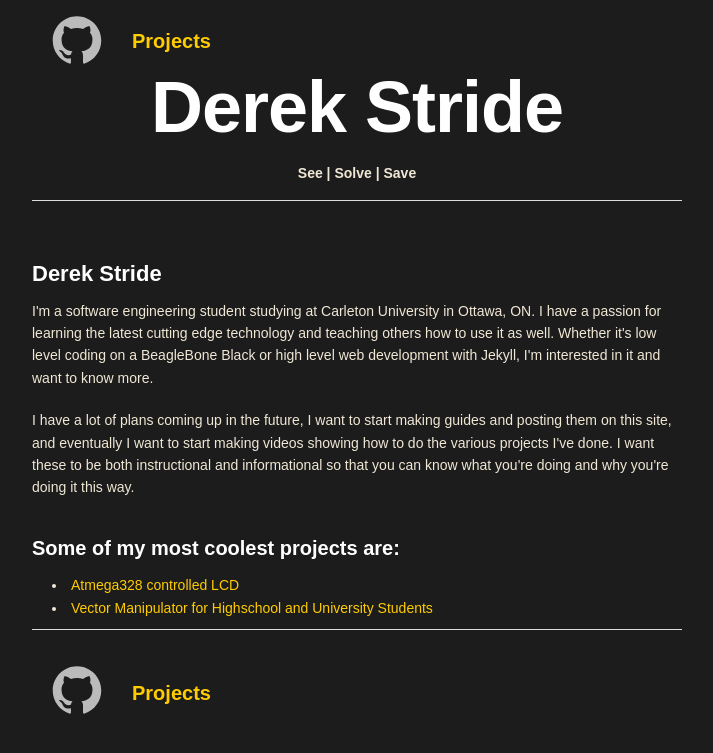
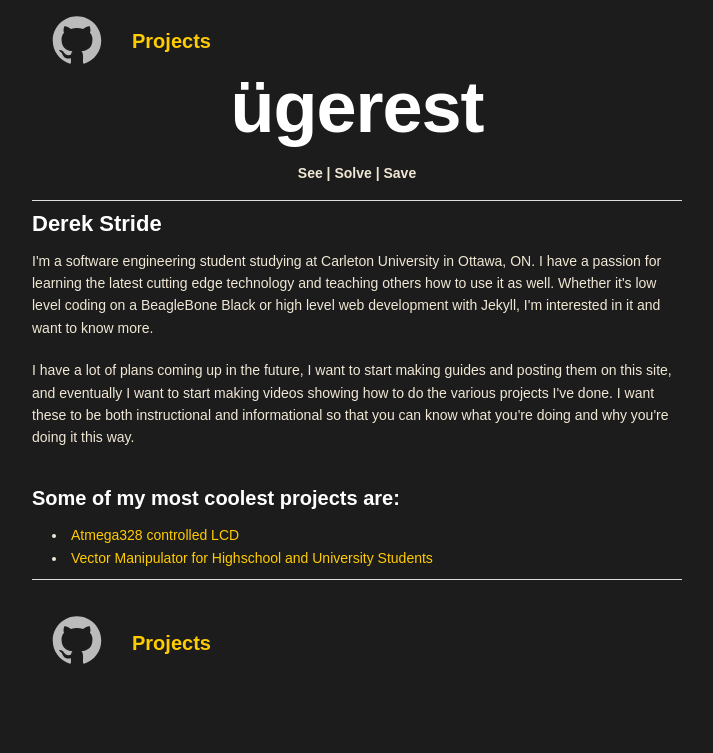
Before and after one commit to DerekStride/DerekStride.github.io, a Jekyll site: the page built from index.html, in a window 1280 px wide. Shown: the top 753 px of the page, without its empty margins (283-996 px from the left). Built offline with Jekyll 4.4.1, drawn with Linux system fonts in a browser that asks for light colours.

Commit message:
Building the brand ;D

```diff
--- a/_includes/header.html
+++ b/_includes/header.html
@@ -10,7 +10,7 @@
     </nav>
   </div>
 
-  <h1>{{ site.title }}</h1>
+  <h1>&#252;gerest</h1>
   <p class="kicker">{{ site.description }}</p>
 
   <hr>
--- a/assets/css/3-modules/_about-me.sass
+++ b/assets/css/3-modules/_about-me.sass
@@ -1,6 +1,7 @@
 about-me
 
 .about-me
+  margin-top: 0px
   +clearfix
 
   h4
--- a/assets/css/3-modules/_header.sass
+++ b/assets/css/3-modules/_header.sass
@@ -1,5 +1,5 @@
 header
-  height: 230px
+  height: 180px
   background: $bg-color
   background-size: cover
 
```
